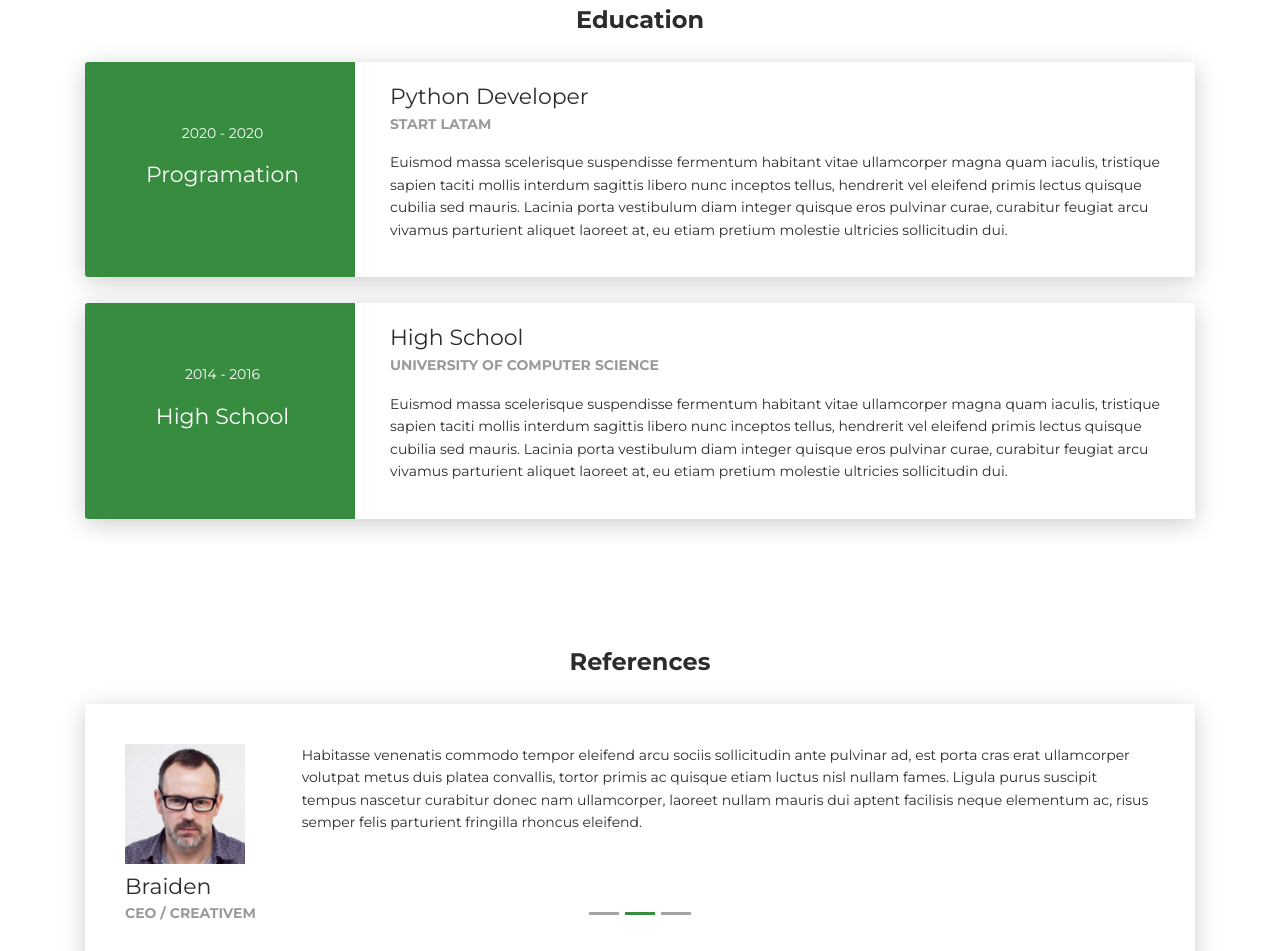
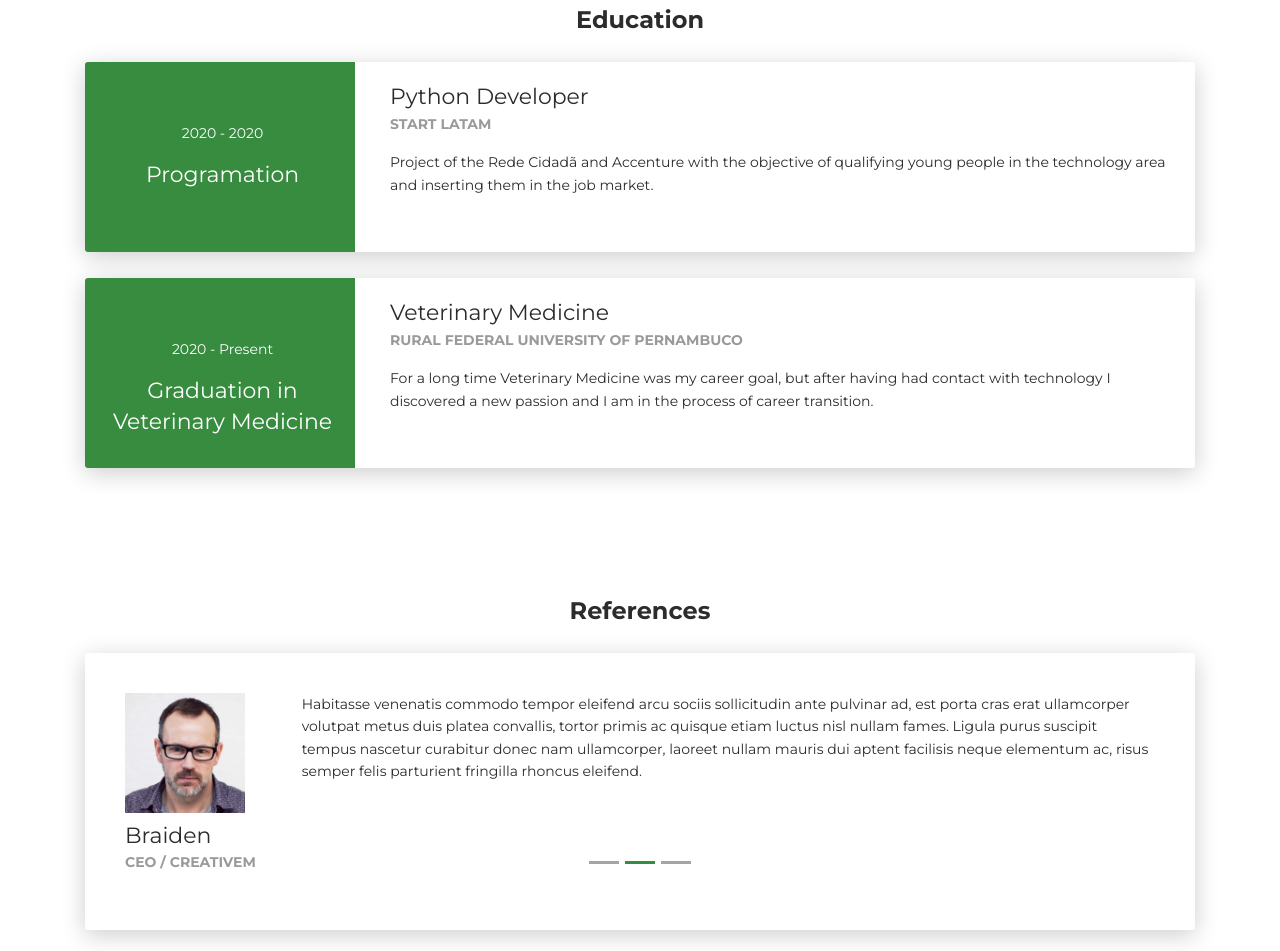
Before and after one commit to GiovannaFreitas/GiovannaFreitas.github.io, a plain HTML site: page index.html in a window 1280 px wide. Shown: the part 2106-3057 px from the top of the page. Drawn offline with Linux system fonts and the light colour scheme.

Commit message:
atualizacion of informations

```diff
--- a/index.html
+++ b/index.html
@@ -176,7 +176,8 @@
           <div class="card-body">
             <div class="h5">Python Developer</div>
             <p class="category">Start Latam</p>
-            <p>Euismod massa scelerisque suspendisse fermentum habitant vitae ullamcorper magna quam iaculis, tristique sapien taciti mollis interdum sagittis libero nunc inceptos tellus, hendrerit vel eleifend primis lectus quisque cubilia sed mauris. Lacinia porta vestibulum diam integer quisque eros pulvinar curae, curabitur feugiat arcu vivamus parturient aliquet laoreet at, eu etiam pretium molestie ultricies sollicitudin dui.</p>
+            <p>
+              Project of the Rede Cidadã and Accenture with the objective of qualifying young people in the technology area and inserting them in the job market.</p>
           </div>
         </div>
       </div>
@@ -185,15 +186,15 @@
       <div class="row">
         <div class="col-md-3 bg-primary" data-aos="fade-right" data-aos-offset="50" data-aos-duration="500">
           <div class="card-body cc-education-header">
-            <p>2014 - 2016</p>
-            <div class="h5">High School</div>
+            <p>2020 - Present</p>
+            <div class="h5">Graduation in Veterinary Medicine</div>
           </div>
         </div>
         <div class="col-md-9" data-aos="fade-left" data-aos-offset="50" data-aos-duration="500">
           <div class="card-body">
-            <div class="h5">High School</div>
-            <p class="category">University of Computer Science</p>
-            <p>Euismod massa scelerisque suspendisse fermentum habitant vitae ullamcorper magna quam iaculis, tristique sapien taciti mollis interdum sagittis libero nunc inceptos tellus, hendrerit vel eleifend primis lectus quisque cubilia sed mauris. Lacinia porta vestibulum diam integer quisque eros pulvinar curae, curabitur feugiat arcu vivamus parturient aliquet laoreet at, eu etiam pretium molestie ultricies sollicitudin dui.</p>
+            <div class="h5">Veterinary Medicine</div>
+            <p class="category">Rural Federal University of Pernambuco</p>
+            <p>For a long time Veterinary Medicine was my career goal, but after having had contact with technology I discovered a new passion and I am in the process of career transition.</p>
           </div>
         </div>
       </div>
```
Also changed, not shown: images/graphic-design-1.jpg (deleted), images/graphic-design-2.jpg (deleted), images/graphic-design-3.jpg (deleted), images/graphic-design-4.jpg (deleted), images/photography-1.jpg (deleted), images/photography-2.jpg (deleted), images/photography-3.jpg (deleted), images/photography-4.jpg (deleted), images/project-1.jpg (deleted), images/project-2.jpg (deleted), images/project-3.jpg (deleted), images/project-4.jpg (deleted).
